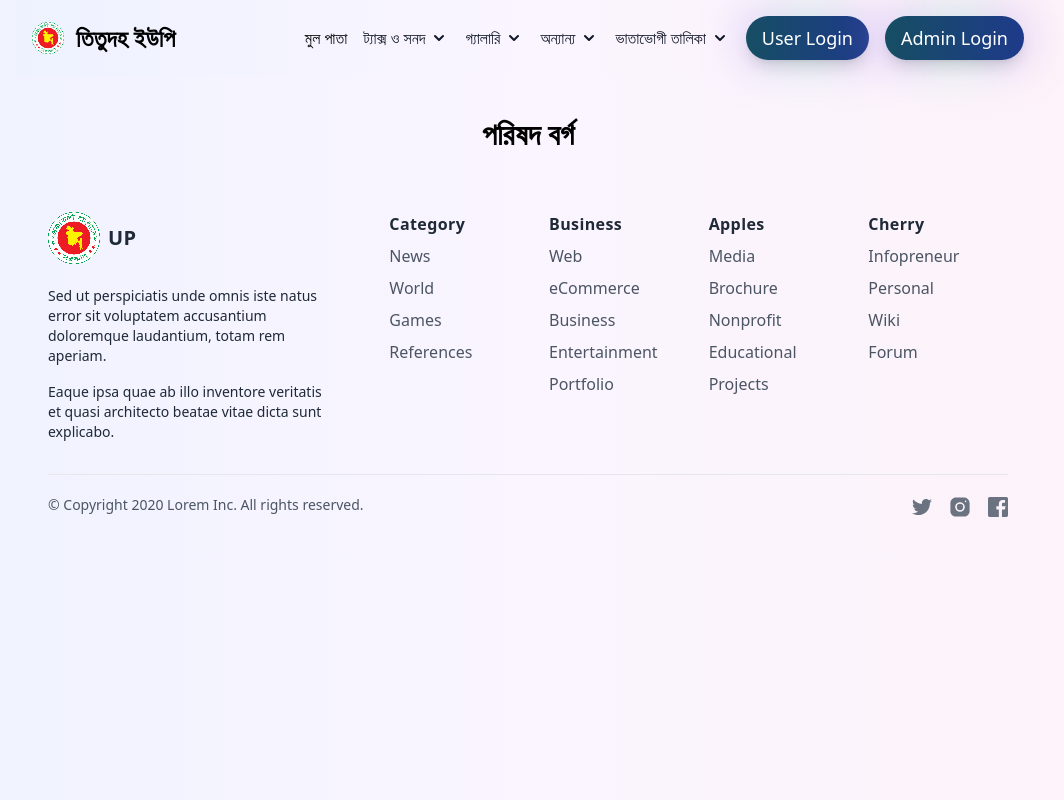
After one commit to rownokmahbub/titudahup, a PHP site: page /videoshow.php in a window 1280 px wide. The commit adds this page. Shown: the whole page, without its empty margins (112-1176 px from the left). Run offline with PHP 8.4, Linux system fonts and the light colour scheme; data that the repository does not hold is empty; a stand-in replaces the project's code that opens the database connection; some libraries are stand-ins or nearby versions.

Commit message:
video upload

```diff
--- a/navbar.php
+++ b/navbar.php
@@ -73,7 +73,7 @@
                                         কর্মচারী</a>
                                 </li>
                                 <li>
-                                    <a href="#" class="block px-4 py-2 hover:bg-primary hover:text-white ">ভিডিও</a>
+                                    <a href="videoshow.php" class="block px-4 py-2 hover:bg-primary hover:text-white ">ভিডিও</a>
                                 </li>
                             </ul>
 
--- /dev/null
+++ b/videoshow.php
@@ -0,0 +1,202 @@
+<!doctype html>
+<html>
+
+<head>
+  <meta charset="UTF-8">
+  <meta name="viewport" content="width=device-width, initial-scale=1.0">
+
+
+  <link href="https://cdnjs.cloudflare.com/ajax/libs/flowbite/1.6.6/flowbite.min.css" rel="stylesheet" />
+  <script src="https://cdn.tailwindcss.com"></script>
+  <link rel="stylesheet" href="style.css">
+  <script>
+    tailwind.config = {
+      theme: {
+        colors: {
+          primary: '#075985',
+          secondary: '#0284c7',
+        },
+        extend: {
+          animation: {
+            marquee: 'marquee 35s linear infinite',
+          },
+          keyframes: {
+            marquee: {
+              '0%': {
+                transform: 'translateY(0%)'
+              },
+              '100%': {
+                transform: 'translateY(-100%)'
+              },
+            }
+          },
+        }
+      }
+    }
+  </script>
+
+</head>
+
+<body class="md:px-32 mx-auto bg-gradient-to-r from-indigo-50 via-purple-50 to-pink-50">
+  <!-- Navbar goes here -->
+  <?php
+  include './navbar.php'
+  ?>
+  <!--hero section-->
+  <div class="my-10 px-5">
+    <p class="text-center text-3xl font-semibold mb-5">পরিষদ বর্গ</p>
+    <div class="grid grid-cols-1 sm:grid-cols-2 md:grid-cols-5 gap-5 ">
+      <?php
+      include './dbconnect.php';
+      $query = "SELECT * FROM `video` ORDER BY `id` ASC";
+      $poriciti = mysqli_query($con, $query);
+
+      while ($row = mysqli_fetch_assoc($poriciti)) {
+        $id = $row['id'];
+        $videos_field= $row['video'];
+        $video_show= "./Assets/image/$videos_field";
+      ?>
+        <div class="bg-[#ffffff] drop-shadow-lg flex flex-col max-h-96 items-center rounded-xl overflow-hidden">
+          <p class="bg-primary px-5 py-2 text-lg font-semibold w-full text-white capitalize text-center"><?php echo $row['title']; ?></p>
+          <video width='620' controls><source src='$video_show' ></video>
+
+
+
+
+
+        </div>
+      <?php
+      }
+      ?>
+
+
+
+
+    </div>
+  </div>
+
+
+  <!-- footer area -->
+  <div class="px-4  mx-auto sm:max-w-xl md:max-w-full lg:max-w-screen-xl md:px-24 lg:px-8">
+    <div class="grid gap-16 row-gap-10 mb-8 lg:grid-cols-6">
+      <div class="md:max-w-md lg:col-span-2">
+        <a href="/" aria-label="Go home" title="Company" class="inline-flex items-center">
+          <img src="Assets/logo.png" alt="logo">
+          <span class="ml-2 text-xl font-bold tracking-wide text-gray-800 uppercase">UP</span>
+        </a>
+        <div class="mt-4 lg:max-w-sm">
+          <p class="text-sm text-gray-800">
+            Sed ut perspiciatis unde omnis iste natus error sit voluptatem accusantium doloremque laudantium, totam rem aperiam.
+          </p>
+          <p class="mt-4 text-sm text-gray-800">
+            Eaque ipsa quae ab illo inventore veritatis et quasi architecto beatae vitae dicta sunt explicabo.
+          </p>
+        </div>
+      </div>
+      <div class="grid grid-cols-2 gap-5 row-gap-8 lg:col-span-4 md:grid-cols-4">
+        <div>
+          <p class="font-semibold tracking-wide text-gray-800">Category</p>
+          <ul class="mt-2 space-y-2">
+            <li>
+              <a href="/" class="text-gray-600 transition-colors duration-300 hover:text-deep-purple-accent-400">News</a>
+            </li>
+            <li>
+              <a href="/" class="text-gray-600 transition-colors duration-300 hover:text-deep-purple-accent-400">World</a>
+            </li>
+            <li>
+              <a href="/" class="text-gray-600 transition-colors duration-300 hover:text-deep-purple-accent-400">Games</a>
+            </li>
+            <li>
+              <a href="/" class="text-gray-600 transition-colors duration-300 hover:text-deep-purple-accent-400">References</a>
+            </li>
+          </ul>
+        </div>
+        <div>
+          <p class="font-semibold tracking-wide text-gray-800">Business</p>
+          <ul class="mt-2 space-y-2">
+            <li>
+              <a href="/" class="text-gray-600 transition-colors duration-300 hover:text-deep-purple-accent-400">Web</a>
+            </li>
+            <li>
+              <a href="/" class="text-gray-600 transition-colors duration-300 hover:text-deep-purple-accent-400">eCommerce</a>
+            </li>
+            <li>
+              <a href="/" class="text-gray-600 transition-colors duration-300 hover:text-deep-purple-accent-400">Business</a>
+            </li>
+            <li>
+              <a href="/" class="text-gray-600 transition-colors duration-300 hover:text-deep-purple-accent-400">Entertainment</a>
+            </li>
+            <li>
+              <a href="/" class="text-gray-600 transition-colors duration-300 hover:text-deep-purple-accent-400">Portfolio</a>
+            </li>
+          </ul>
+        </div>
+        <div>
+          <p class="font-semibold tracking-wide text-gray-800">Apples</p>
+          <ul class="mt-2 space-y-2">
+            <li>
+              <a href="/" class="text-gray-600 transition-colors duration-300 hover:text-deep-purple-accent-400">Media</a>
+            </li>
+            <li>
+              <a href="/" class="text-gray-600 transition-colors duration-300 hover:text-deep-purple-accent-400">Brochure</a>
+            </li>
+            <li>
+              <a href="/" class="text-gray-600 transition-colors duration-300 hover:text-deep-purple-accent-400">Nonprofit</a>
+            </li>
+            <li>
+              <a href="/" class="text-gray-600 transition-colors duration-300 hover:text-deep-purple-accent-400">Educational</a>
+            </li>
+            <li>
+              <a href="/" class="text-gray-600 transition-colors duration-300 hover:text-deep-purple-accent-400">Projects</a>
+            </li>
+          </ul>
+        </div>
+        <div>
+          <p class="font-semibold tracking-wide text-gray-800">Cherry</p>
+          <ul class="mt-2 space-y-2">
+            <li>
+              <a href="/" class="text-gray-600 transition-colors duration-300 hover:text-deep-purple-accent-400">Infopreneur</a>
+            </li>
+            <li>
+              <a href="/" class="text-gray-600 transition-colors duration-300 hover:text-deep-purple-accent-400">Personal</a>
+            </li>
+            <li>
+              <a href="/" class="text-gray-600 transition-colors duration-300 hover:text-deep-purple-accent-400">Wiki</a>
+            </li>
+            <li>
+              <a href="/" class="text-gray-600 transition-colors duration-300 hover:text-deep-purple-accent-400">Forum</a>
+            </li>
+          </ul>
+        </div>
+      </div>
+    </div>
+    <div class="flex flex-col justify-between pt-5 pb-10 border-t sm:flex-row">
+      <p class="text-sm text-gray-600">
+        © Copyright 2020 Lorem Inc. All rights reserved.
+      </p>
+      <div class="flex items-center mt-4 space-x-4 sm:mt-0">
+        <a href="/" class="text-gray-500 transition-colors duration-300 hover:text-deep-purple-accent-400">
+          <svg viewBox="0 0 24 24" fill="currentColor" class="h-5">
+            <path d="M24,4.6c-0.9,0.4-1.8,0.7-2.8,0.8c1-0.6,1.8-1.6,2.2-2.7c-1,0.6-2,1-3.1,1.2c-0.9-1-2.2-1.6-3.6-1.6 c-2.7,0-4.9,2.2-4.9,4.9c0,0.4,0,0.8,0.1,1.1C7.7,8.1,4.1,6.1,1.7,3.1C1.2,3.9,1,4.7,1,5.6c0,1.7,0.9,3.2,2.2,4.1 C2.4,9.7,1.6,9.5,1,9.1c0,0,0,0,0,0.1c0,2.4,1.7,4.4,3.9,4.8c-0.4,0.1-0.8,0.2-1.3,0.2c-0.3,0-0.6,0-0.9-0.1c0.6,2,2.4,3.4,4.6,3.4 c-1.7,1.3-3.8,2.1-6.1,2.1c-0.4,0-0.8,0-1.2-0.1c2.2,1.4,4.8,2.2,7.5,2.2c9.1,0,14-7.5,14-14c0-0.2,0-0.4,0-0.6 C22.5,6.4,23.3,5.5,24,4.6z"></path>
+          </svg>
+        </a>
+        <a href="/" class="text-gray-500 transition-colors duration-300 hover:text-deep-purple-accent-400">
+          <svg viewBox="0 0 30 30" fill="currentColor" class="h-6">
+            <circle cx="15" cy="15" r="4"></circle>
+            <path d="M19.999,3h-10C6.14,3,3,6.141,3,10.001v10C3,23.86,6.141,27,10.001,27h10C23.86,27,27,23.859,27,19.999v-10   C27,6.14,23.859,3,19.999,3z M15,21c-3.309,0-6-2.691-6-6s2.691-6,6-6s6,2.691,6,6S18.309,21,15,21z M22,9c-0.552,0-1-0.448-1-1   c0-0.552,0.448-1,1-1s1,0.448,1,1C23,8.552,22.552,9,22,9z"></path>
+          </svg>
+        </a>
+        <a href="/" class="text-gray-500 transition-colors duration-300 hover:text-deep-purple-accent-400">
+          <svg viewBox="0 0 24 24" fill="currentColor" class="h-5">
+            <path d="M22,0H2C0.895,0,0,0.895,0,2v20c0,1.105,0.895,2,2,2h11v-9h-3v-4h3V8.413c0-3.1,1.893-4.788,4.659-4.788 c1.325,0,2.463,0.099,2.795,0.143v3.24l-1.918,0.001c-1.504,0-1.795,0.715-1.795,1.763V11h4.44l-1,4h-3.44v9H22c1.105,0,2-0.895,2-2 V2C24,0.895,23.105,0,22,0z"></path>
+          </svg>
+        </a>
+      </div>
+    </div>
+  </div>
+
+  <script src="https://cdnjs.cloudflare.com/ajax/libs/flowbite/1.6.6/flowbite.min.js"></script>
+  <script src="style.js"></script>
+</body>
+
+</html>
```
Also changed, not shown: gallery/ghome.php (+41 -0 lines), gallery/videoreg.php (added, +30 -0 lines), 3 other files.
